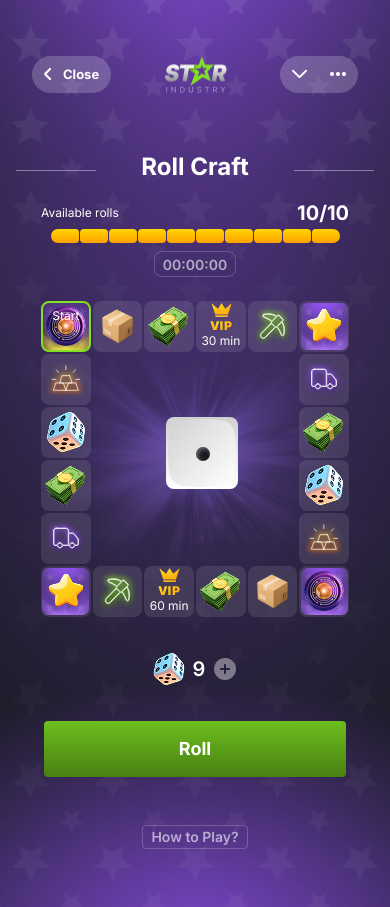
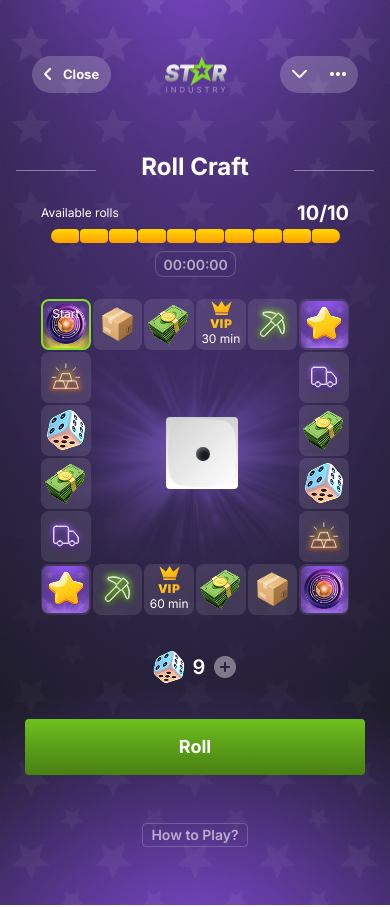
Before and after one commit to Dimka1989k/dice-app, a React (Vite) app: page / in a window 390 px wide. Built offline with nearby package versions, Linux system fonts and the light colour scheme.

Commit message:
change logic an styles

```diff
--- a/src/App.jsx
+++ b/src/App.jsx
@@ -53,11 +53,16 @@ function App() {
 
       if (diceRef.current) {
         const rolledValue = diceRef.current.roll();
-        const newPosition = currentChipPosition + rolledValue;
+        const initialChipPosition = currentChipPosition;
+        const chipMoveDelay = 300;
+        const diceAnimationDuration = 1500;
+
         setTimeout(() => {
-          setCurrentChipPosition(Math.min(newPosition, 20));
+          for (let i = 1; i <= rolledValue; i++) {
+            setTimeout(() => {
+              setCurrentChipPosition(Math.min(initialChipPosition + i, 20));
+              if (i === rolledValue) {
                 setIsRolling(false);
-
                 setAvailableRolls((prevRolls) => {
                   const newRolls = prevRolls - 1;
                   if (newRolls < MAX_ROLLS && rechargeTimer === 0) {
@@ -65,7 +70,20 @@ function App() {
                   }
                   return newRolls;
                 });
-        }, 1500);
+              }
+            }, i * chipMoveDelay);
+          }
+          if (rolledValue === 0 || initialChipPosition >= 20) {
+            setIsRolling(false);
+            setAvailableRolls((prevRolls) => {
+              const newRolls = prevRolls - 1;
+              if (newRolls < MAX_ROLLS && rechargeTimer === 0) {
+                setRechargeTimer(ROLL_RECHARGE_TIME);
+              }
+              return newRolls;
+            });
+          }
+        }, diceAnimationDuration);
       }
     }
   };
@@ -73,7 +91,7 @@ function App() {
   return (
     <>
       <div className="flex">
-        <div className="relative bg-[url('./assets/bgMain.png')] bg-cover bg-center bg-no-repeat">
+        <div className="relative bg-[url('./assets/bgMain.png')] bg-cover bg-center bg-no-repeat w-full min-h-screen">
           <Header />
           <Timer
             availableRolls={availableRolls}
@@ -90,13 +108,11 @@ function App() {
           </div>
           <div className="flex flex-col items-center justify-center gap-12">
             <button
-              className={`
-    text-white mt-9 px-[135px] py-[14px] text-lg font-extrabold rounded
+              className={`text-white mt-9 px-[167px] py-[14px] text-lg font-extrabold rounded
                  cursor-pointer border-none transition duration-300 ease-in-out
-    bg-gradient-to-b from-[#6dbf1d] to-[#498013]
-    disabled:bg-[rgba(152,72,72,0.1)] disabled:cursor-not-allowed disabled:opacity-70
-    sm:px-[165px]
-  `}
+                 bg-gradient-to-b from-[#6dbf1d] to-[#498013] disabled:bg-[rgba(152,72,72,0.1)]
+                 disabled:cursor-not-allowed disabled:opacity-70 max-[321px]:px-[132px] max-[376px]:px-[130px]
+                 max-[426px]:px-[154px] max-[429px]:px-[165px]`}
               onClick={handleRollClick}
               disabled={
                 (availableRolls === 0 && rechargeTimer > 0) || isRolling
--- a/src/components/Dice/Dice.css
+++ b/src/components/Dice/Dice.css
@@ -127,7 +127,7 @@
   position: absolute;
   width: 72px;
   height: 72px;
-  border-radius: 8px;
+  border-radius: 4px;
   padding: 18px 0;
   backface-visibility: hidden;
 }
--- a/src/components/Timer/Timer.jsx
+++ b/src/components/Timer/Timer.jsx
@@ -53,8 +53,8 @@ export default function Timer({ availableRolls, maxRolls, rechargeTimer }) {
 
         <div className="flex flex-col items-center justify-between mx-[41px] mb-[24px] max-[321px]:mx-2">
           <ul className="flex gap-[1px] mb-[8px]">{renderRollBlocks()}</ul>
-          <div className="text-white/20 rounded-lg border border-white/20 px-[8px] pt-[6px] pb-[4px]">
-            <p className="text-white/60 text-[14px] font-semibold leading-[100%]">
+          <div className="w-[81px] h-[24px]">
+            <p className="text-white/60 text-[14px] font-semibold leading-[100%] border border-white/20 px-[8px] pt-[6px] pb-[4px] rounded-lg ">
               {availableRolls === maxRolls
                 ? "00:00:00"
                 : formatTime(rechargeTimer)}
```
Lines whose indentation alone changed are shown as unchanged.
